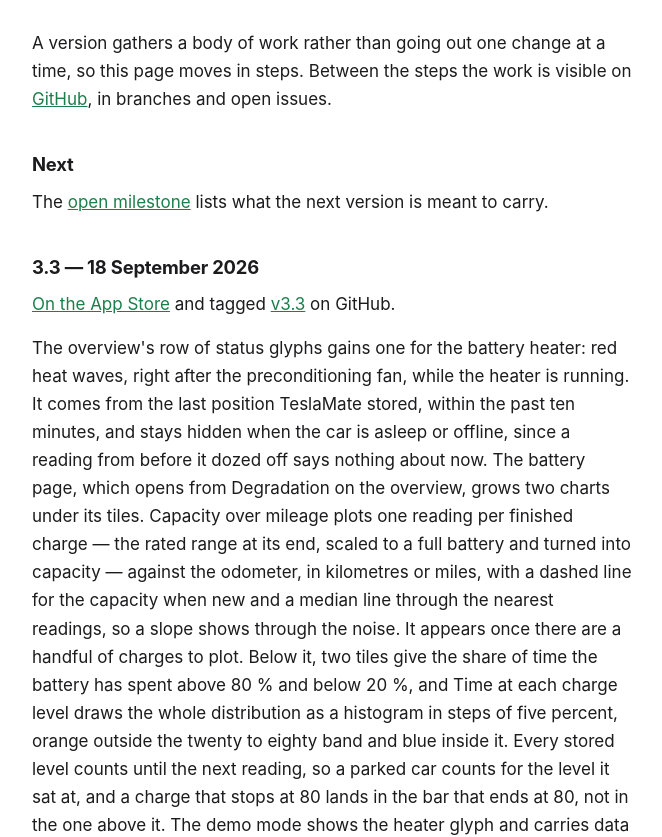
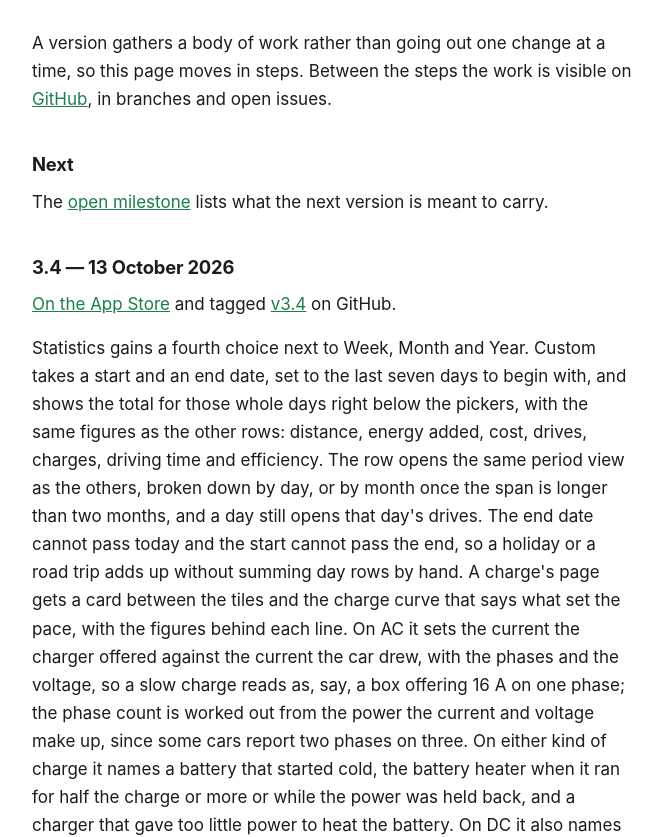
Before and after one commit to mews-se/evlog-site, a plain HTML site: page changelog/index.html in a window 1280 px wide. Shown: the part 121-958 px from the top of the page, without its empty margins (308-970 px from the left). Drawn offline with Linux system fonts and the light colour scheme.

Commit message:
Add 3.4 to the changelog

```diff
--- a/changelog/index.html
+++ b/changelog/index.html
@@ -19,6 +19,38 @@ in steps. Between the steps the work is visible on
 
 <p>The <a href="https://github.com/mews-se/evlog-ios/milestones">open milestone</a> lists what the
 next version is meant to carry.</p>
+
+<h2>3.4 — 13 October 2026</h2>
+
+<p><a href="https://apps.apple.com/app/evlog/id6802532911">On the App Store</a>
+and tagged <a href="https://github.com/mews-se/evlog-ios/releases/tag/v3.4">v3.4</a> on GitHub.</p>
+
+<p>Statistics gains a fourth choice next to Week, Month and Year. Custom takes a start and an
+end date, set to the last seven days to begin with, and shows the total for those whole days
+right below the pickers, with the same figures as the other rows: distance, energy added, cost,
+drives, charges, driving time and efficiency. The row opens the same period view as the others,
+broken down by day, or by month once the span is longer than two months, and a day still opens
+that day's drives. The end date cannot pass today and the start cannot pass the end, so a holiday
+or a road trip adds up without summing day rows by hand. A charge's page gets a card between the
+tiles and the charge curve that says what set the pace, with the figures behind each line. On
+AC it sets the current the charger offered against the current the car drew, with the phases and
+the voltage, so a slow charge reads as, say, a box offering 16 A on one phase; the phase count is
+worked out from the power the current and voltage make up, since some cars report two phases on
+three. On either kind of charge it names a battery that started cold, the battery heater when
+it ran for half the charge or more or while the power was held back, and a charger that gave
+too little power to heat the battery. On DC it also names a start above half full, where the
+car itself holds the power back, and stops where charging paused and started again, with how
+long it stood still. When none of that shows in the log, it says that nothing stands out. Away
+from the network your server lives on, every request used to wait out a fifteen-second timeout,
+and each tab found that out on its own. The app now asks each server address once, giving it
+three seconds to answer, and when nothing answers the tabs say within moments that the server
+can't be reached from here; a list that loses the server halfway through stops at once instead
+of waiting out three more timeouts. The answer holds until the app goes to the background,
+or until Try again, a pull to refresh or Test connection in Settings asks again. Tessie and
+the Supercharger list live on the internet and are not part of the check. When the Timeline
+can't load, its period row now stays at the top under the segment, with the message below it,
+instead of sitting in the middle of the screen. The demo mode's charges carry the new fields,
+so the card can be seen without a server.</p>
 
 <h2>3.3 — 18 September 2026</h2>
 
```
